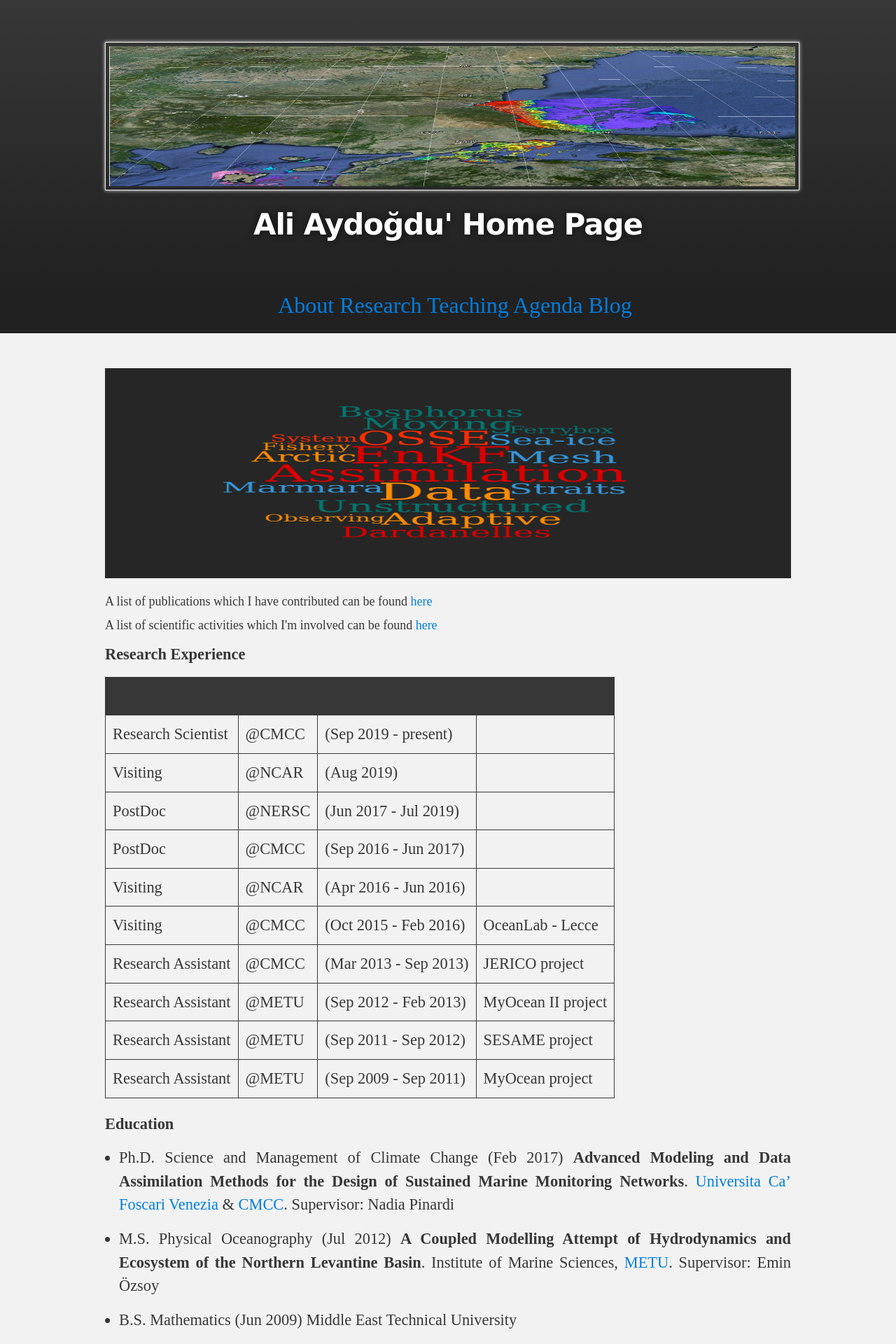
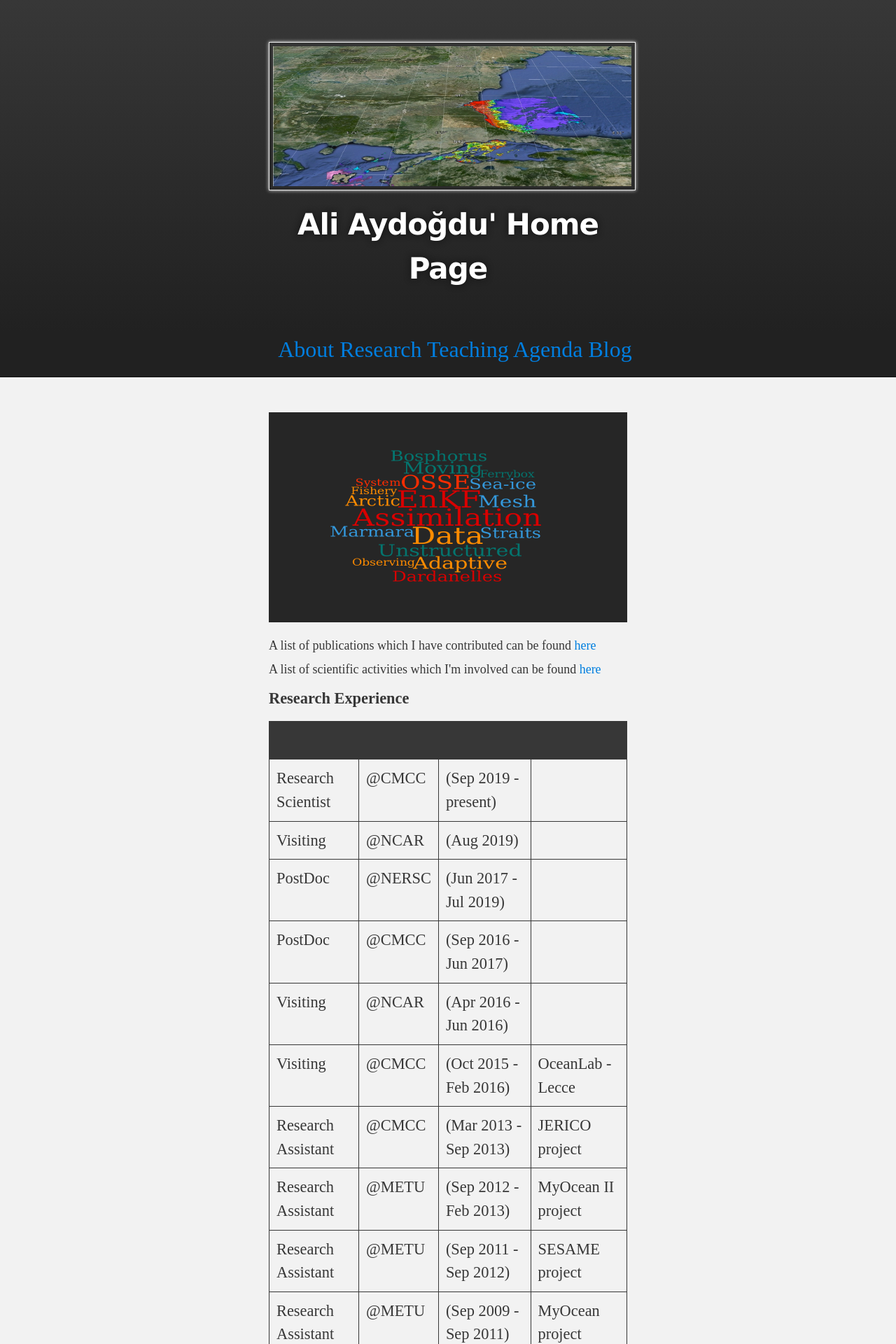
Before and after one commit to aydogduali/aydogduali.github.io, a Jekyll site: the page built from research/index.md, in a window 1280 px wide. Shown: the top 1920 px of the page at 70% size. Built offline with Jekyll 4.4.1, drawn with Linux system fonts in a browser that asks for light colours; the repository's description, which GitHub fills in, is left out.

Commit message:
change size

```diff
--- a/_sass/jekyll-theme-slate.scss
+++ b/_sass/jekyll-theme-slate.scss
@@ -261,8 +261,8 @@ Full-Width Styles
 
 .inner {
   position: relative;
-  max-width: 980px;
-  padding: 20px 10px;
+  max-width: 40%;
+  padding: 4% 2%;
   margin: 0 auto;
 }
 
@@ -385,8 +385,8 @@ Small Device Styles
   }
 
   .inner {
-    min-width: 480px;
-    max-width: 480px;
+    min-width: 50%;
+    max-width: 50%;
   }
 
   #project_title {
--- a/research/index.md
+++ b/research/index.md
@@ -1,7 +1,7 @@
 ---
 layout: default
 ---
-![](../pics/wordcloud.png){:height="300px" width="1200px"}
+![](../pics/wordcloud.png){:height="300px" width="100%"}
 
 <font size="+1">A list of publications which I have contributed can be found <a href="/research/publication">here <br></a></font>
 
```
